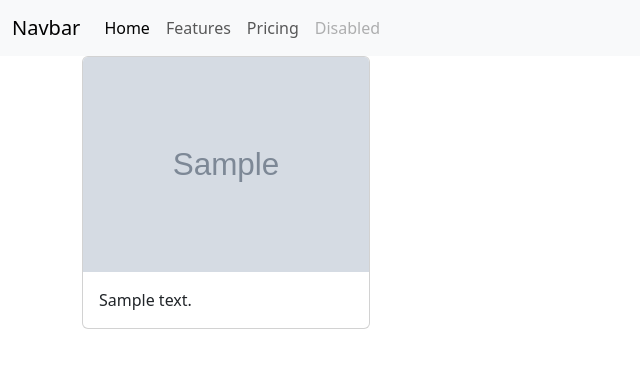
After one commit to syl0702/insta, a Django app: template posts/templates/index.html in a window 1280 px wide. The commit adds this page. Shown: the top 368 px of the page, without its empty margins (0-640 px from the left). Run offline with Django 4.2, Linux system fonts and the light colour scheme; the template is opened without the code that fills it: values that come from a table or form of the project are taken from there, others are empty; tables that the repository leaves empty hold one stand-in row (values such as "Sample post"); grey boxes marked "Sample" are stand-in pictures.

Commit message:
Post Index 기능 구현

```diff
--- a/insta/urls.py
+++ b/insta/urls.py
@@ -16,8 +16,10 @@ Including another URLconf
 """
 from django.contrib import admin
 from django.urls import path, include
+from django.conf import settings
+from django.conf.urls.static import static
 
 urlpatterns = [
     path('admin/', admin.site.urls),
     path('posts/', include('posts.urls')),
-]
+] + static(settings.MEDIA_URL, document_root=settings.MEDIA_ROOT)
--- /dev/null
+++ b/posts/templates/_card.html
@@ -0,0 +1,8 @@
+<div class="card" style="width: 18rem;">
+    <img src="{{post.image.url}}" class="card-img-top" alt="...">
+    <div class="card-body">
+
+      <p class="card-text">{{post.content}}</p>
+      <!-- <a href="#" class="btn btn-primary">Go somewhere</a> -->
+    </div>
+  </div>
--- /dev/null
+++ b/posts/templates/index.html
@@ -0,0 +1,10 @@
+{% extends 'base.html' %}
+
+{% block body %}
+
+    {% for post in posts %}
+        {% include '_card.html' %}
+
+    {% endfor %}
+
+{% endblock %}
--- /dev/null
+++ b/templates/_nav.html
@@ -0,0 +1,16 @@
+<nav class="navbar navbar-expand-lg bg-body-tertiary">
+    <div class="container-fluid">
+      <a class="navbar-brand" href="#">Navbar</a>
+      <button class="navbar-toggler" type="button" data-bs-toggle="collapse" data-bs-target="#navbarNavAltMarkup" aria-controls="navbarNavAltMarkup" aria-expanded="false" aria-label="Toggle navigation">
+        <span class="navbar-toggler-icon"></span>
+      </button>
+      <div class="collapse navbar-collapse" id="navbarNavAltMarkup">
+        <div class="navbar-nav">
+          <a class="nav-link active" aria-current="page" href="#">Home</a>
+          <a class="nav-link" href="#">Features</a>
+          <a class="nav-link" href="#">Pricing</a>
+          <a class="nav-link disabled" aria-disabled="true">Disabled</a>
+        </div>
+      </div>
+    </div>
+</nav>
--- a/templates/base.html
+++ b/templates/base.html
@@ -7,6 +7,8 @@
     <link href="https://cdn.jsdelivr.net/npm/bootstrap@5.3.1/dist/css/bootstrap.min.css" rel="stylesheet" integrity="sha384-4bw+/aepP/YC94hEpVNVgiZdgIC5+VKNBQNGCHeKRQN+PtmoHDEXuppvnDJzQIu9" crossorigin="anonymous">
 </head>
 <body>
+
+    {% include '_nav.html' %}
     <div class="container">
         {% block body %}
         {% endblock %}
```
Also changed, not shown: posts/views.py (+6 -1 lines).
